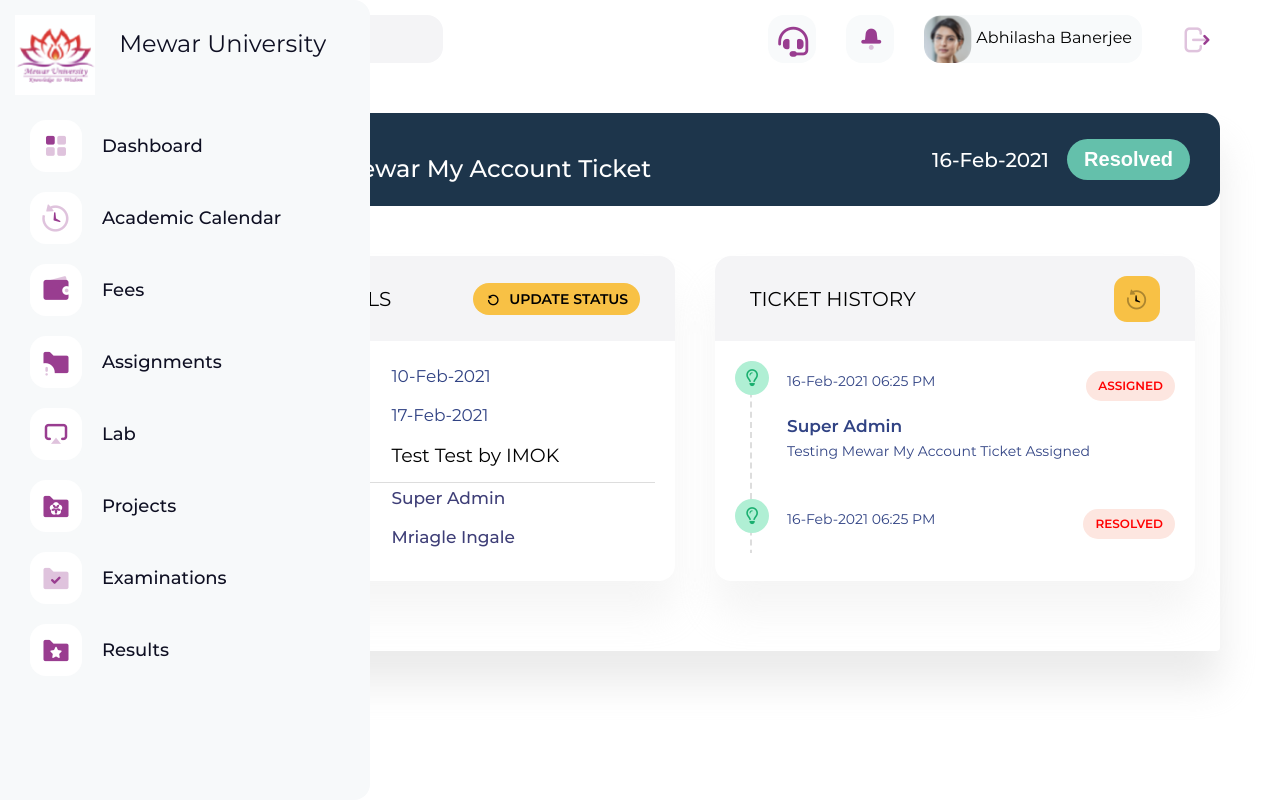
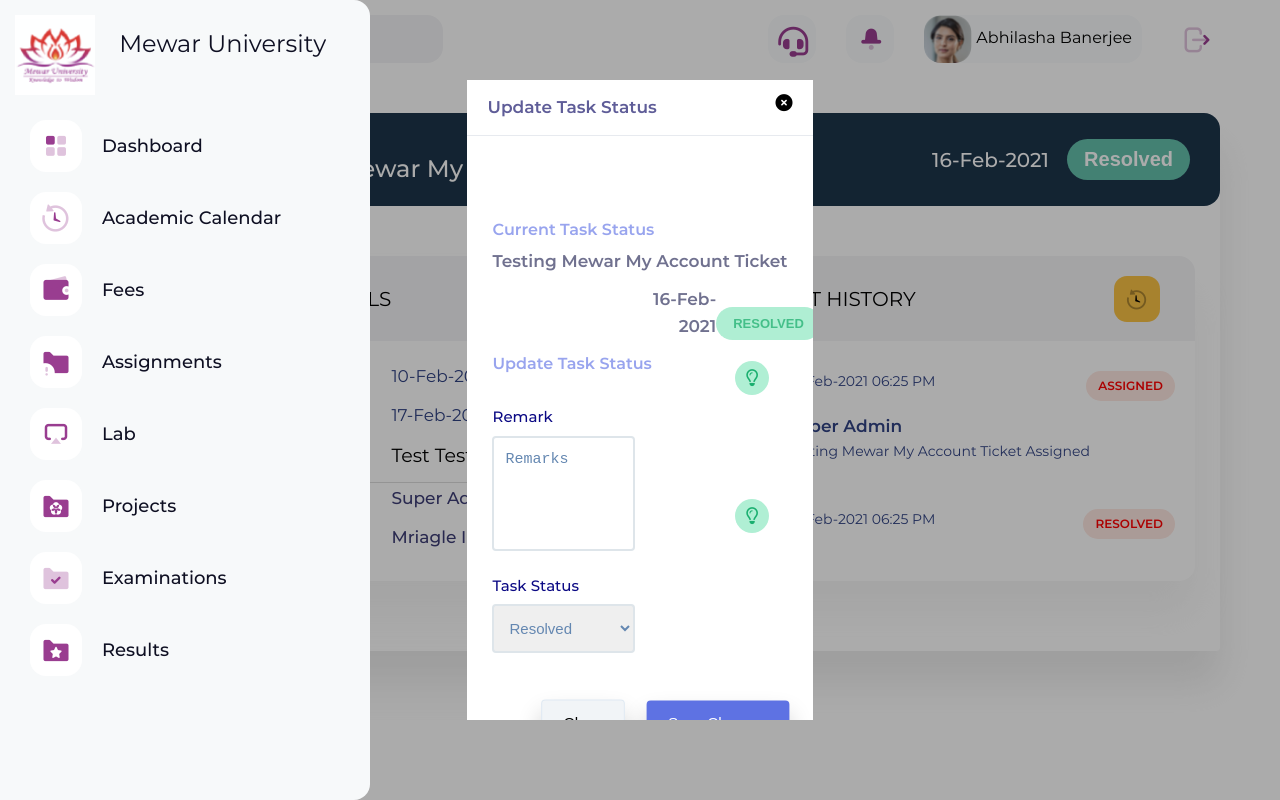
Before and after one commit to sammaan/student_new_tool, a website: page tickets.html in a window 1280 px wide. Both pictures are taken after a click on the link "UPDATE STATUS". Drawn offline with nearby package versions, Linux system fonts and the light colour scheme; files whose address does not match are found by name.

Commit message:
redirections

```diff
--- a/assets/styles/scss/common.scss
+++ b/assets/styles/scss/common.scss
@@ -166,7 +166,10 @@
             color: $td-text;
 
             .fas {
-                margin-right: 3px;
+                // margin-right: 3px;
+                left: 10px;
+                position: absolute;
+                top: 17px;
             }
         }
     }
@@ -177,10 +180,12 @@
  *****************************/
 .responsive-table th {
     justify-content: center;
+    vertical-align: middle !important;
 }
 
 .responsive-table td,
 .responsive-table th {
+    position: relative;
     font-weight: 500 !important;
     border-bottom: 1px solid $border !important;
     border-top: 1px solid $border !important;
--- a/tickets.html
+++ b/tickets.html
@@ -204,7 +204,7 @@
                     <div class="top-box d-flex">
                         <h2>Ticket Details</h2>
                         <div class="box-head">
-                            <a href="#" class="info-button"> <span class="icon-Update"></span> UPDATE STATUS</a>
+                            <a href="#" class="info-button btn-update-ticket"> <span class="icon-Update"></span> UPDATE STATUS</a>
                         </div>
                     </div>
                     <div class="inner-boxes">
@@ -300,12 +300,82 @@
         <footer></footer>
     </main>
 
-    <div class="pop-up-bg"></div>
-    <article class="pop-up" id="createTicket"></article>
-    <article class="pop-up" id="updateTicket"></article>
-    <article class="pop-up" id="editProfile"></article>
-    <article class="pop-up" id="editProfileEdu"></article>
-    <article class="pop-up" id="editProfileExp"></article>
+    <div class="pop-up-bg">
+        <article class="pop-up" id="updateTicket">
+            <div class="modal">
+                <header>
+                    <h3>Update Task Status <i class="fas fa-times-circle"></i></h3>
+                </header>
+                <div class="modal-body">
+                    <div class="form">
+                        <p>Current Task Status</p>
+                        <h5>Testing Mewar My Account Ticket</h5>
+                    </div>
+                    <div class="d-flex">
+                        <div class="form-group">
+                        </div>
+                        <div class="form-group">
+                            <div class="d-flex" style="text-align: end;">
+                                <div class="form-group">
+                                    <h5>16-Feb-2021</h5>
+                                </div>
+                                <div class="form-group">
+                                <input type="button" class="form-control resolve-btn" value="Resolved"/>
+                            </div>
+                            </div>
+                        </div>
+                    </div>
+                    <div class="form">
+                        <p>Update Task Status</p>
+                    </div>
+                    <div class="d-flex">
+                        <div class="form-group">
+                            <div class="form">
+                                <label>Remark</label>
+                                <textarea class="form-control" placeholder="Remarks" rows="5"></textarea>
+                            </div>
+                        </div>
+                    </div>
+                    <div class="d-flex">
+                        <div class="form-group">
+                            <div class="form">
+                                <label>Task Status</label>
+                                <select class="form-control">
+                                    <option>Resolved</option>
+                                    <option>1</option>
+                                </select>
+                            </div>
+                        </div>
+                    </div>
+                </div>
+                <footer>
+                    <div class="d-flex">
+                        <div class="button-space-left">
+                            <input type="button" class="form-control close-btn" value="Close"/>
+                        </div>
+                        <div class="button-space-right">
+                            <input type="button" class="form-control save-btn" value="Save Changes"/>
+                        </div>
+                    </div>
+                </footer>
+            </div>
+        </article>
+    </div>
 </body>
 
+<script>
+    $(document).ready(function () {
+        $('.btn-update-ticket').click(function (e) {
+            e.preventDefault;
+            $('.pop-up-bg').addClass('active');
+            $('.pop-up-bg .pop-up#updateTicket').fadeIn();
+        });
+
+        $('.close-popup').click(function (e) {
+            $('.pop-up-bg').removeClass('active');
+            $('.pop-up-bg .pop-up').fadeOut();
+        });
+    });
+</script>
+
 </html>
```
Also changed, not shown: dashboard.html (+1 -1 lines), support.html (+11 -11 lines), assets/styles/css/common.css, assets/styles/css/main.css, 2 other files.
